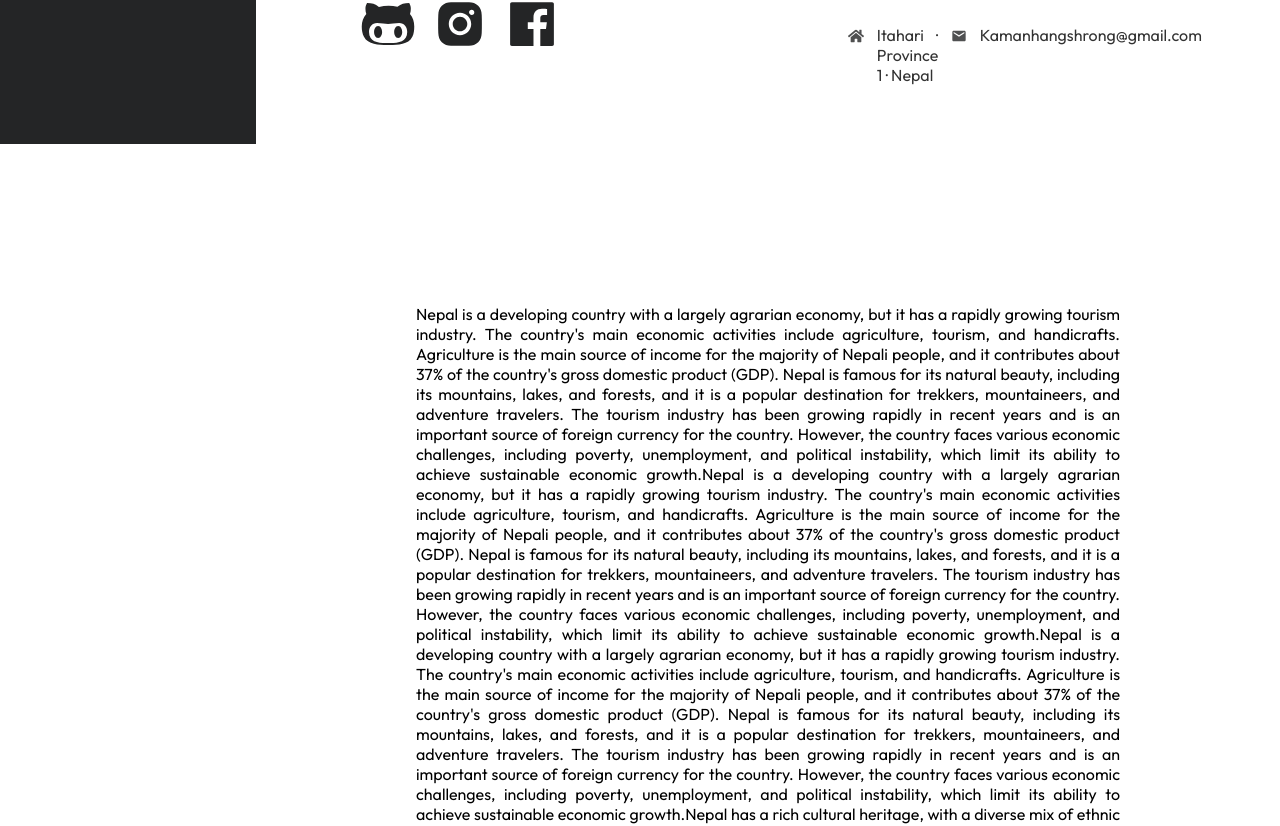
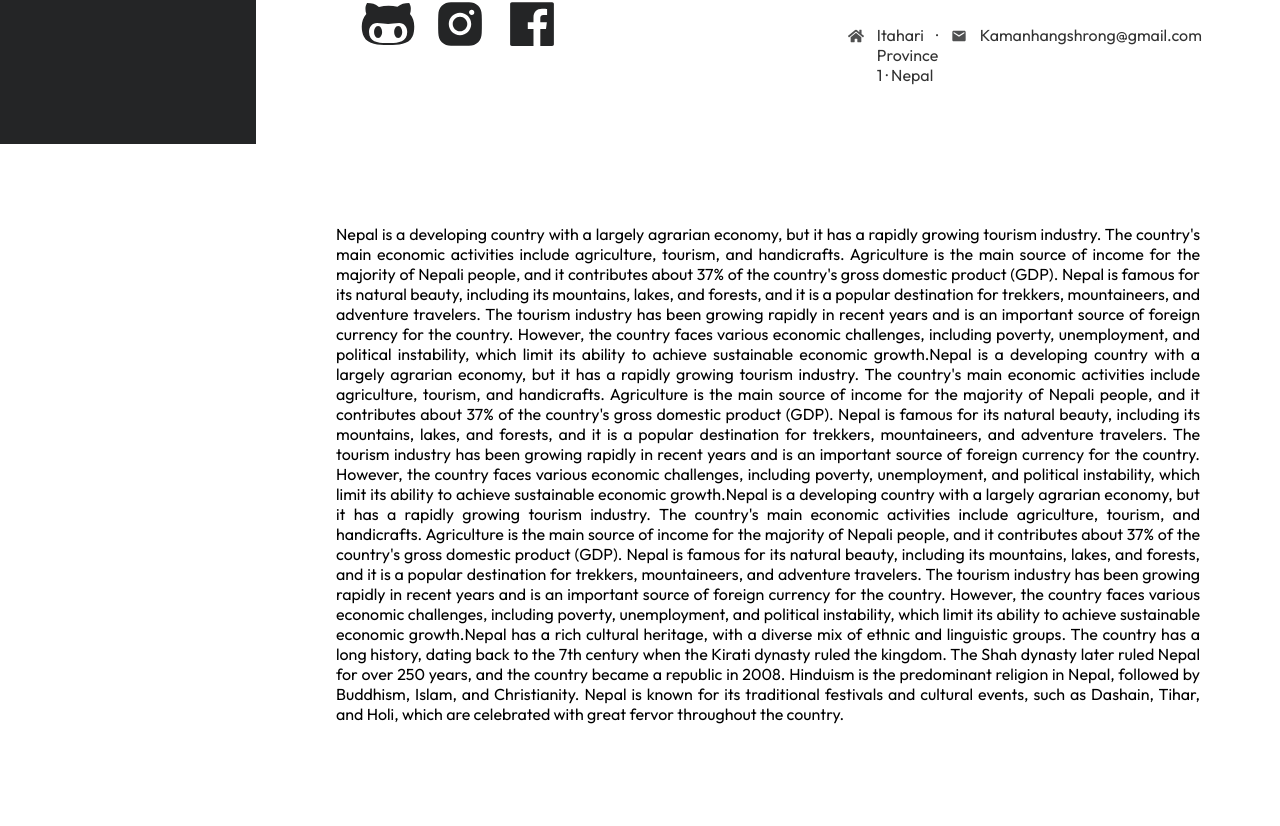
Before and after one commit to KamanHang/kamanlimbu, a React (Create React App) app: page / in a window 1280 px wide. Shown: the part 656-1482 px from the top of the page. Built offline with nearby package versions, Linux system fonts and the light colour scheme.

Commit message:
Fix improvements

```diff
--- a/src/component/MenuStyle.css
+++ b/src/component/MenuStyle.css
@@ -77,8 +77,16 @@ html{
 }
 
 #second{
-    margin: 10rem;
+
+    height: 100vh;
+    padding-left: 5rem;
+    padding-top: 5rem;
+    padding-right: 5rem;
     text-align: justify;
+    /* background-color: black; */
+
+    /* /* margin: 10rem;
+    text-align: justify;/* */
 }
 
 #third{
```
